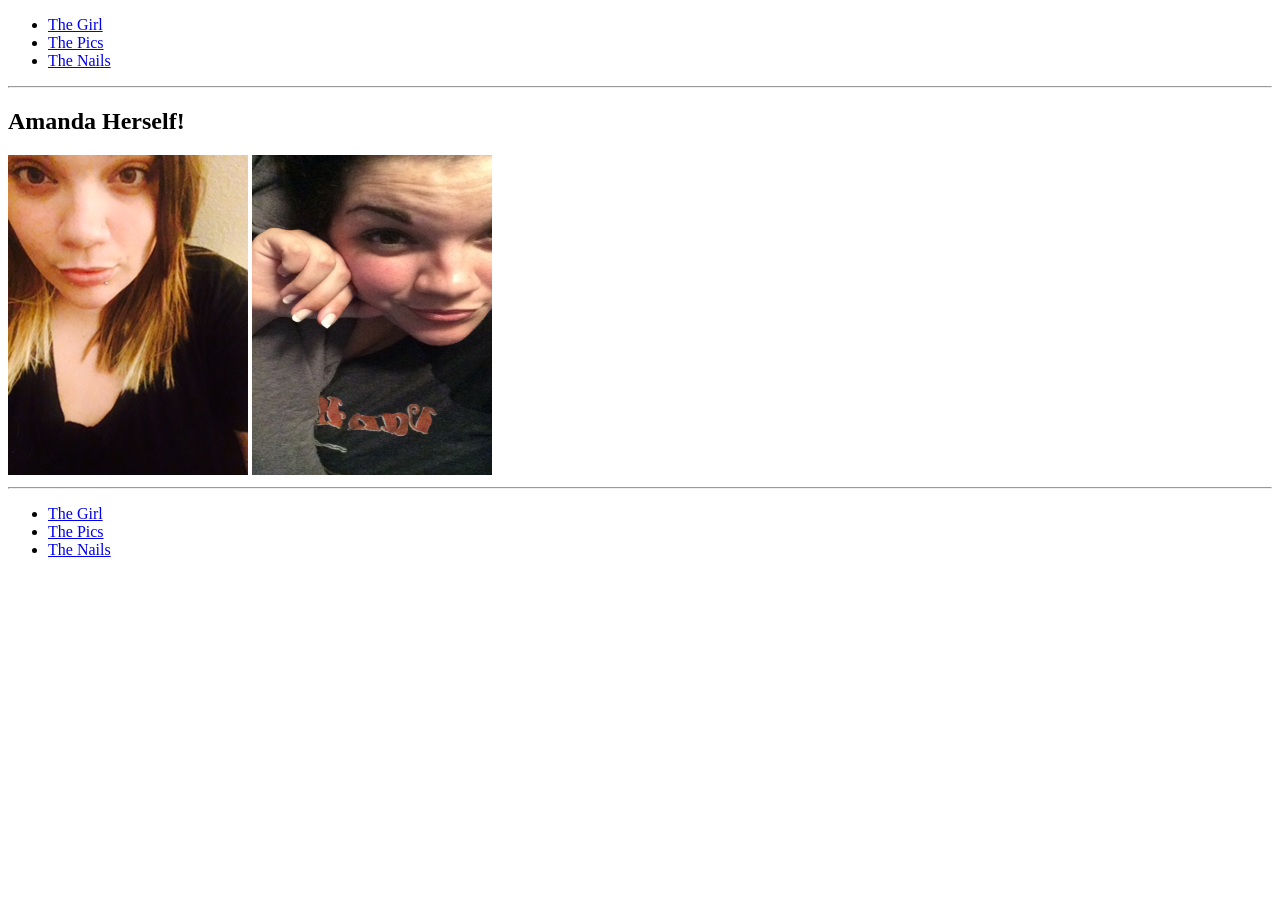
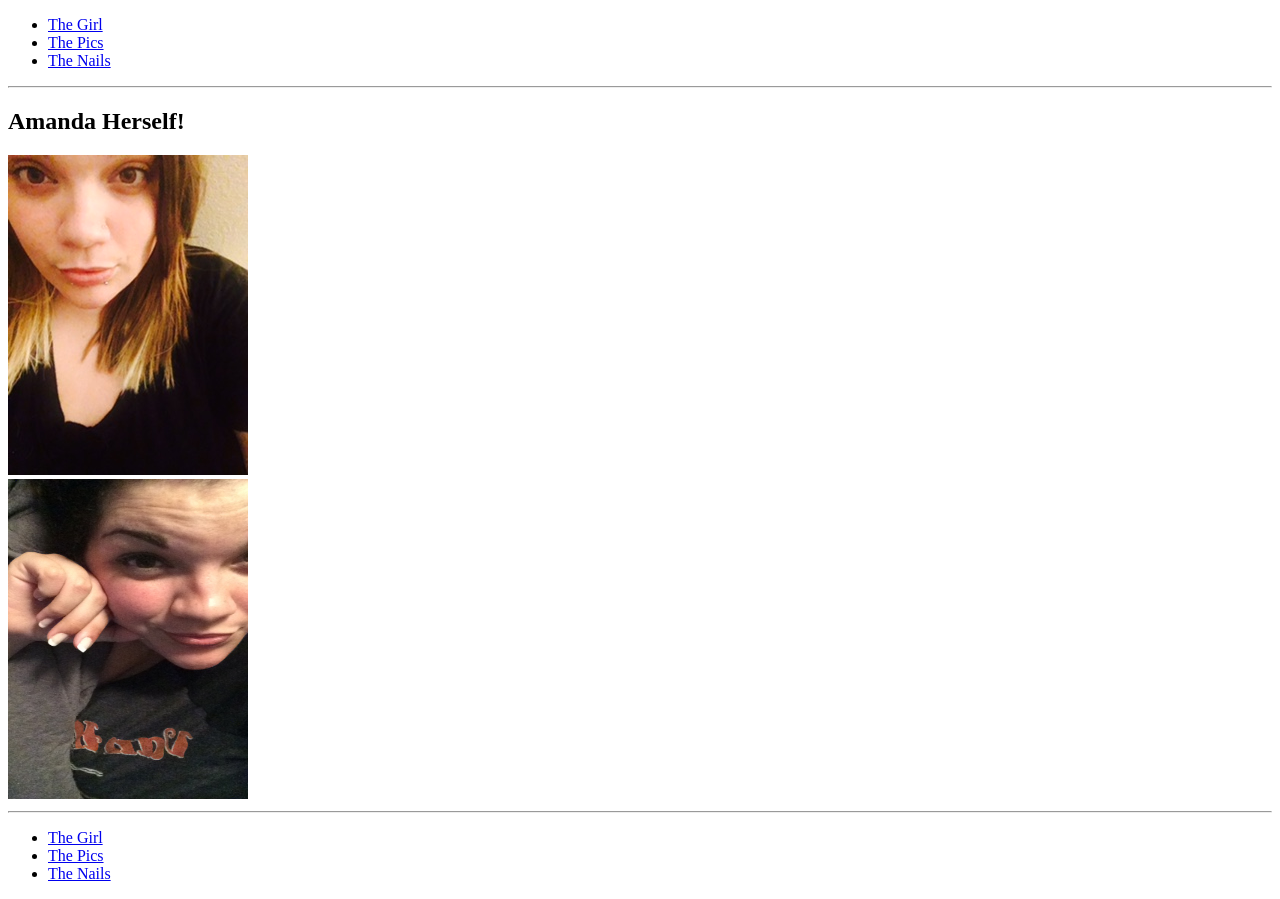
Before and after one commit to irockfern/irockfern.github.io, a plain HTML site: page images.html in a window 1280 px wide. Before the commit the page ends 800 px from the top, so only its background shows below. Drawn offline with Linux system fonts and the light colour scheme.

Commit message:
adde break

```diff
--- a/images.html
+++ b/images.html
@@ -19,7 +19,7 @@
     <h1>Amanda Herself!</h1>
   </section>
   <main>
-    <img src="images/pic1.jpg">
+    <img src="images/pic1.jpg"><br>
     <img src="images/pic2.jpg" height=320 width=240>
   </main>
 
```
